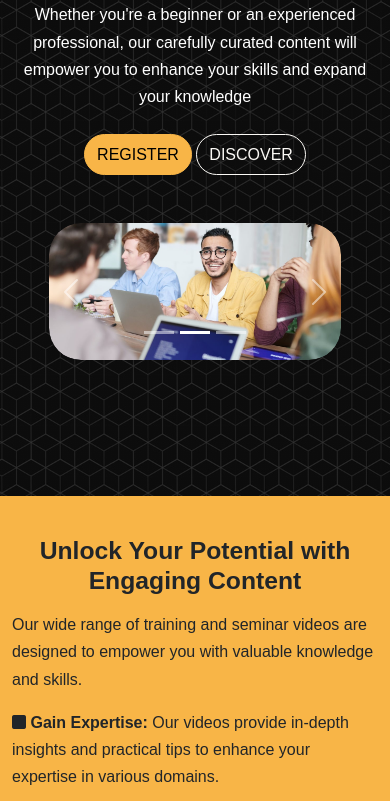
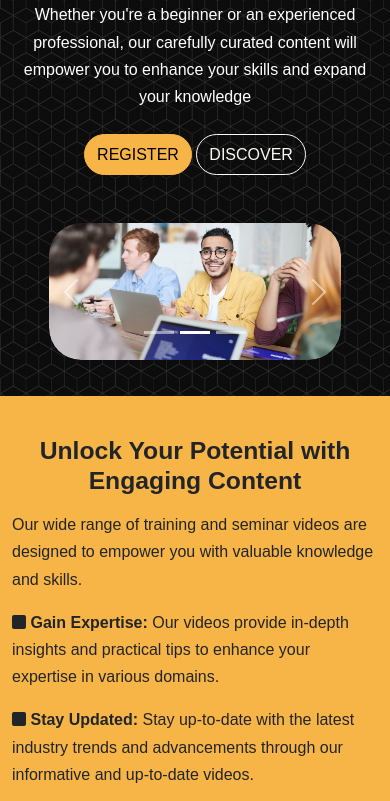
Before and after one commit to MatteoGenovese/corso-website, a website: page index.html in a window 390 px wide. Shown: the part 304-1105 px from the top of the page. Drawn offline with nearby package versions, Linux system fonts and the light colour scheme; files that its build step writes are made by us from their sources.

Commit message:
screnshots

```diff
--- a/scss/styles.scss
+++ b/scss/styles.scss
@@ -33,8 +33,8 @@
         background: var(--bs-dark);
     }
     .header {
-        height: 800px !important;
-        min-height: 800px !important;
+        height: 700px !important;
+        min-height: 700px !important;
     }
 
     .header .text-container p {
```
Also changed, not shown: 2 other files.
